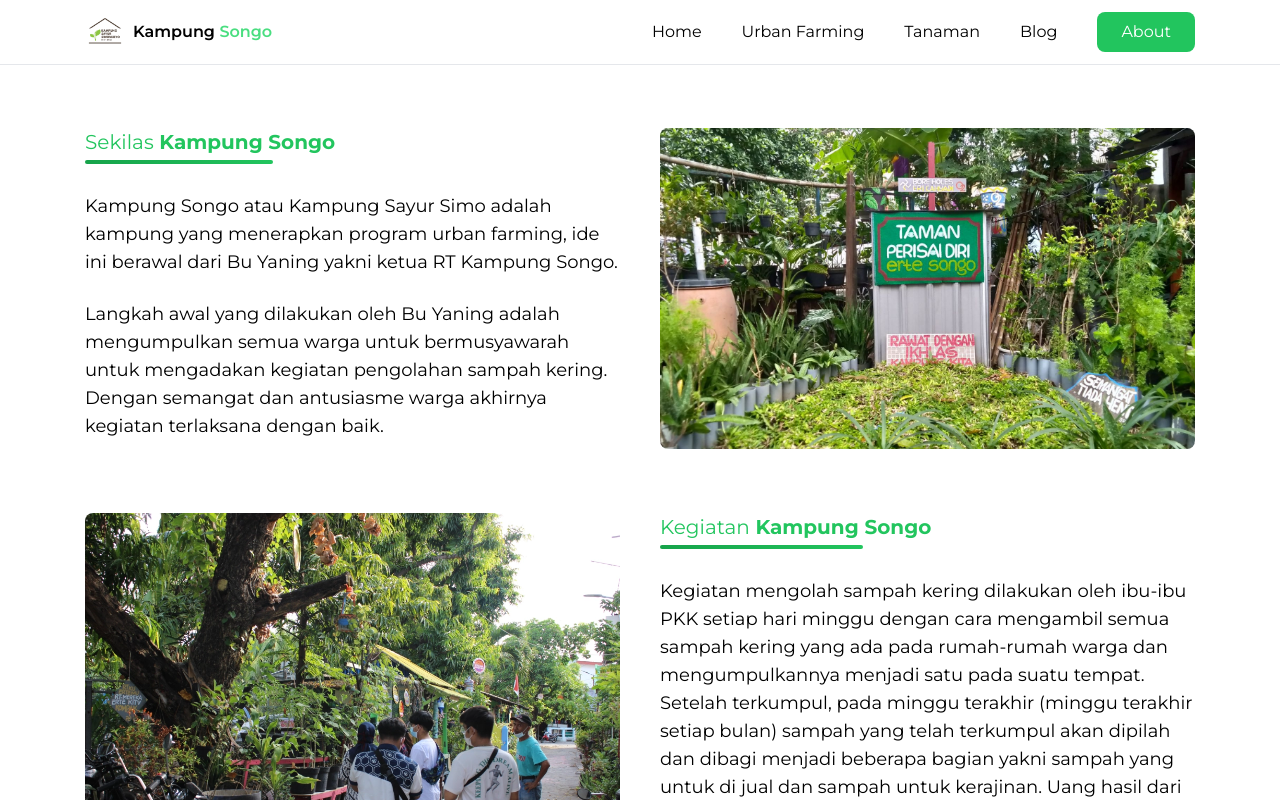
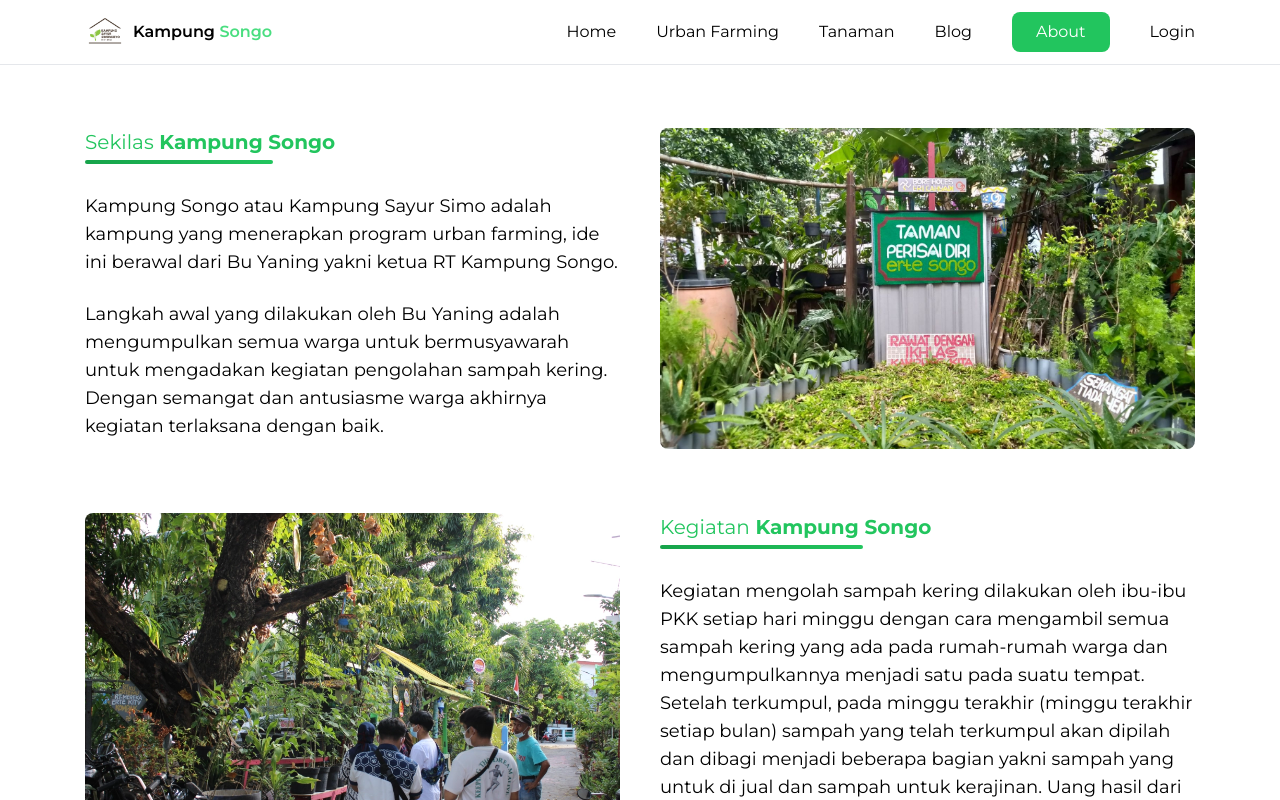
Before and after one commit to nursyah21/desasongo, a Vue app: page /about in a window 1280 px wide. Shown: the top 800 px of the page. Built offline with nearby package versions, Linux system fonts and the light colour scheme.

Commit message:
update login button

```diff
--- a/src/components/layout/Navbar.vue
+++ b/src/components/layout/Navbar.vue
@@ -14,6 +14,7 @@
                 <router-link to="/tanaman" class="nav-link">Tanaman</router-link>
                 <router-link to="/blog" class="nav-link">Blog</router-link>
                 <router-link to="/about" class="nav-link">About</router-link>
+                <router-link to="/login" class="nav-link">Login</router-link>
             </div>
 
             <!-- burger button -->
@@ -34,7 +35,8 @@
                 </router-link>
                 <router-link to="/tanaman" class="hover:no-underline nav-link-dropdown">Tanaman</router-link>
                 <router-link to="/blog" class="hover:no-underline nav-link-dropdown">Blog</router-link>
-                <router-link to="/about" class="hover:no-underline nav-link-dropdown mb-8">About</router-link>
+                <router-link to="/about" class="hover:no-underline nav-link-dropdown">About</router-link>
+                <router-link to="/login" class="hover:no-underline nav-link-dropdown mb-8">Login</router-link>
             </div>
         </div>
     </nav>
```
